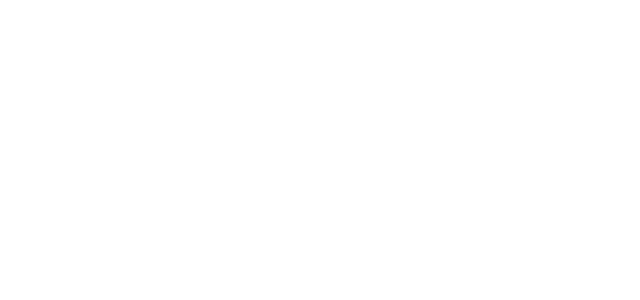
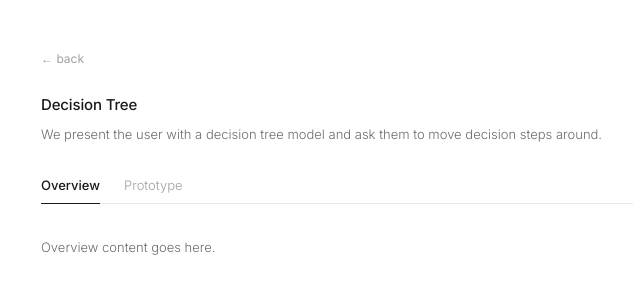
Before and after one commit to dennyabrain/iml-playground, a React (Vite) app: page /decision-tree in a window 1280 px wide. Before the commit this address had no page. Shown: the top 300 px of the page, without its empty margins (23-663 px from the left). Built offline with nearby package versions, Linux system fonts and the light colour scheme.

Commit message:
feat: add decision tree page

```diff
--- a/src/App.jsx
+++ b/src/App.jsx
@@ -2,6 +2,7 @@ import { BrowserRouter, Routes, Route } from 'react-router-dom'
 import Home from './pages/Home'
 import UnstructuredDataCollection from './pages/unstructured-data-collection'
 import TweakingWeights from './pages/tweaking-weights'
+import DecisionTree from './pages/decision-tree'
 
 export default function App() {
   return (
@@ -10,6 +11,7 @@ export default function App() {
         <Route path="/" element={<Home />} />
         <Route path="/unstructured-data-collection" element={<UnstructuredDataCollection />} />
         <Route path="/tweaking-weights" element={<TweakingWeights />} />
+        <Route path="/decision-tree" element={<DecisionTree />} />
       </Routes>
     </BrowserRouter>
   )
--- a/src/pages/Home.jsx
+++ b/src/pages/Home.jsx
@@ -10,6 +10,11 @@ const prototypes = [
     path: '/tweaking-weights',
     title: 'Tweaking weights of a Linear Model',
     description: `We present user with an interactive visualization of a linear model. The user can modify the weights to see the model prediction update in real time.`,
+  },
+  {
+    path: '/decision-tree',
+    title: 'Decision Tree',
+    description: `We present the user with a decision tree model and ask them to move decision steps around.`,
   },
 ]
 
--- /dev/null
+++ b/src/pages/decision-tree/OverviewTab.jsx
@@ -0,0 +1,3 @@
+export default function OverviewTab() {
+  return <p>Overview content goes here.</p>
+}
--- /dev/null
+++ b/src/pages/decision-tree/PrototypeTab.jsx
@@ -0,0 +1,3 @@
+export default function PrototypeTab() {
+  return <p>Interactive prototype goes here.</p>
+}
--- /dev/null
+++ b/src/pages/decision-tree/index.jsx
@@ -0,0 +1,18 @@
+import PageLayout from '../../components/PageLayout'
+import OverviewTab from './OverviewTab'
+import PrototypeTab from './PrototypeTab'
+
+const tabs = [
+  { label: 'Overview',  content: <OverviewTab /> },
+  { label: 'Prototype', content: <PrototypeTab /> },
+]
+
+export default function DecisionTree() {
+  return (
+    <PageLayout
+      title="Decision Tree"
+      description="We present the user with a decision tree model and ask them to move decision steps around."
+      tabs={tabs}
+    />
+  )
+}
```
